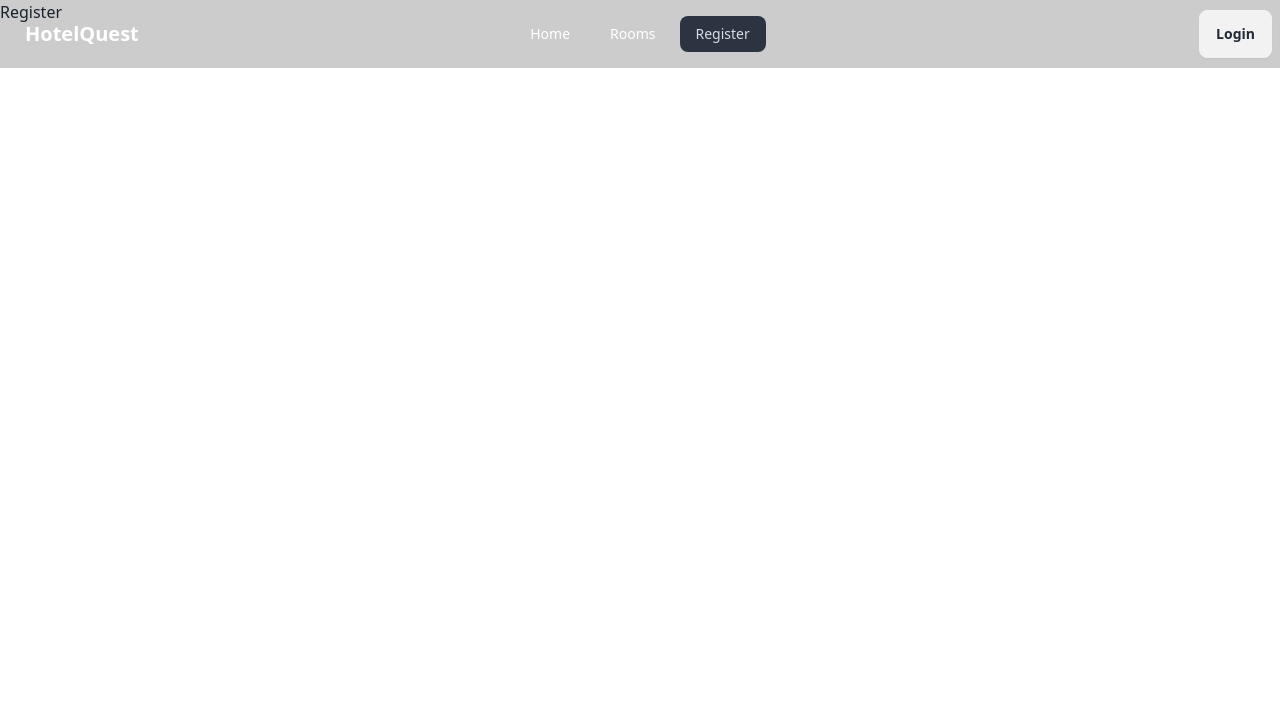
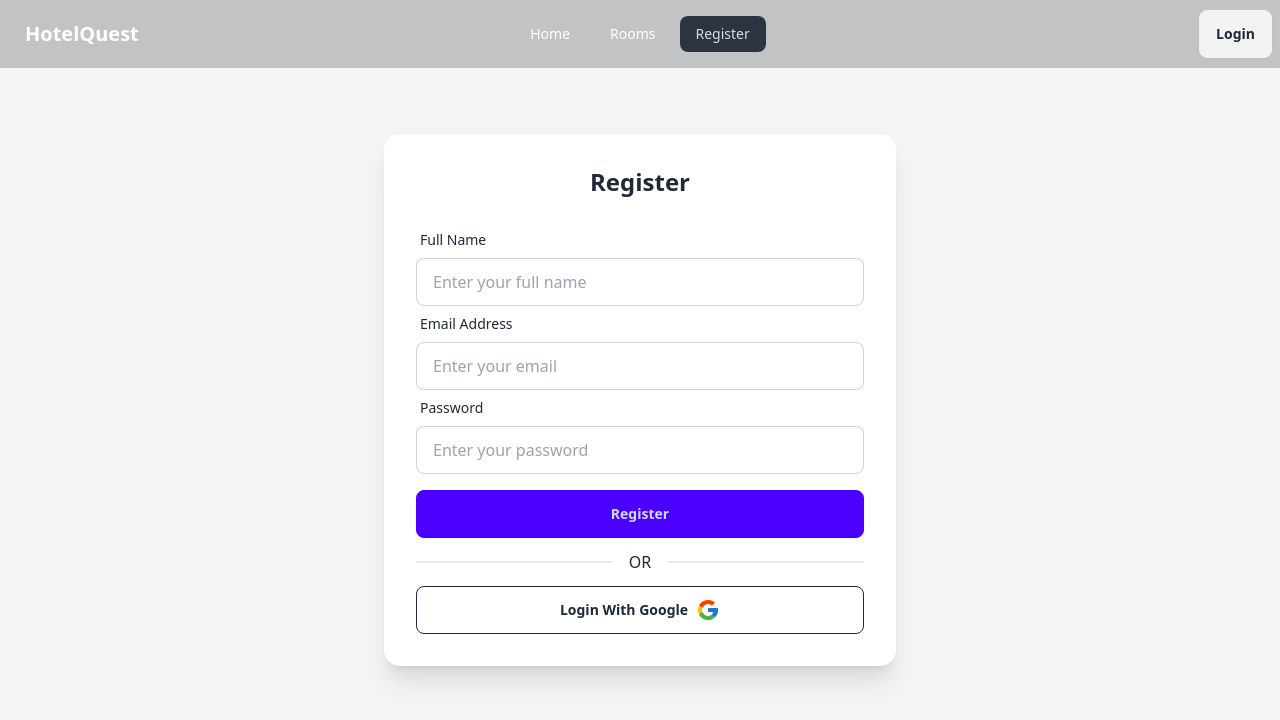
Before and after one commit to Tamjid388/Hotel-Booking-Platform-ClientSide, a React (Vite) app: page /register in a window 1280 px wide. Shown: the top 720 px of the page. Built offline with nearby package versions, Linux system fonts and the light colour scheme.

Commit message:
React hook forms in register and signIN

```diff
--- a/package.json
+++ b/package.json
@@ -14,6 +14,8 @@
     "match-sorter": "^8.0.0",
     "react": "^18.3.1",
     "react-dom": "^18.3.1",
+    "react-hook-form": "^7.54.2",
+    "react-icons": "^5.4.0",
     "react-router-dom": "^7.1.1",
     "sort-by": "^1.2.0",
     "swiper": "^11.2.0"
--- a/src/Pages/Login/Login.jsx
+++ b/src/Pages/Login/Login.jsx
@@ -1,7 +1,72 @@
-import React from 'react'
+import { useForm } from "react-hook-form"
 
 export const Login = () => {
+const {
+    register,
+    handleSubmit,
+
+    formState: { errors },
+  } = useForm();
+
+  const onSubmit = (data) => {
+    console.log(data)
+
+  }
+
   return (
-    <div>Login</div>
-  )
-}
+    <div className="flex justify-center items-center min-h-screen bg-gray-100">
+      <div className="card w-full max-w-xl bg-white shadow-xl p-8">
+        <div className="card-body">
+          <h2 className="text-3xl font-bold text-center mb-6">Login</h2>
+          <form onSubmit={handleSubmit(onSubmit)}>
+            {/* Email Address */}
+            <div className="form-control">
+              <label className="label">
+                <span className="label-text">Email Address</span>
+              </label>
+              <input
+                type="email"
+                name="email"
+                placeholder="Enter your email"
+                {...register("email")}
+                className="input input-bordered w-full"
+                required
+              />
+            </div>
+
+            {/* Password */}
+            <div className="form-control mt-4">
+              <label className="label">
+                <span className="label-text">Password</span>
+              </label>
+              <input
+                type="password"
+                name="password"
+                placeholder="Enter your password"
+                {...register("password")}
+                className="input input-bordered w-full"
+                required
+              />
+            </div>
+
+
+            {/* Submit Button */}
+            <div className="form-control mt-6">
+              <button type="submit" className="btn btn-primary w-full">
+                Login
+              </button>
+            </div>
+          </form>
+
+          {/* Register Link */}
+          <p className="text-center mt-4">
+            Don't have an account?{" "}
+            <a href="/register" className="text-blue-500 hover:underline">
+              Register here
+            </a>
+          </p>
+        </div>
+      </div>
+    </div>
+  );
+};
--- a/src/Pages/Register/Register.jsx
+++ b/src/Pages/Register/Register.jsx
@@ -1,7 +1,89 @@
-import React from 'react'
+import { FcGoogle } from "react-icons/fc";
+import { useForm } from "react-hook-form"
 
 export const Register = () => {
+  const {
+    register,
+    handleSubmit,
+
+    formState: { errors },
+  } = useForm()
+  const onSubmit = (data) => {
+    console.log(data)
+
+  }
+
+
   return (
-    <div>Register</div>
+    <div className="flex justify-center items-center h-screen bg-gray-100">
+    <div className="card w-full max-w-lg bg-white shadow-xl">
+      <div className="card-body">
+        <h2 className="text-2xl font-bold text-center mb-4">Register</h2>
+        <form onSubmit={handleSubmit(onSubmit)}>
+          {/* Full Name */}
+          <div className="form-control">
+            <label className="label">
+              <span className="label-text">Full Name</span>
+            </label>
+            <input
+              type="text"
+              name="fullName"
+              placeholder="Enter your full name"
+              {...register("fullname")}
+              className="input input-bordered w-full"
+              required
+            />
+          </div>
+
+          {/* Email Address */}
+          <div className="form-control">
+            <label className="label">
+              <span className="label-text">Email Address</span>
+            </label>
+            <input
+              type="email"
+              name="email"
+              placeholder="Enter your email"
+              {...register("email")}
+              className="input input-bordered w-full"
+              required
+            />
+          </div>
+
+          {/* Password */}
+          <div className="form-control">
+            <label className="label">
+              <span className="label-text">Password</span>
+            </label>
+            <input
+              type="password"
+              name="password"
+              {...register("password")}
+              placeholder="Enter your password"
+              className="input input-bordered w-full"
+              required
+            />
+          </div>
+
+
+
+          {/* Submit Button */}
+          <div className="form-control mt-4">
+            <button type="submit" className="btn btn-primary w-full">
+              Register
+            </button>
+          </div>
+
+          <div className='divider'>OR</div>
+          <div className="form-control mt-4">
+            <button  className="btn btn-outline w-full hover:btn-ghost">
+             Login With Google <span className="text-2xl "><FcGoogle /></span>
+            </button>
+          </div>
+        </form>
+      </div>
+    </div>
+  </div>
   )
+
 }
```
Also changed, not shown: public/room.json (+14 -16 lines), 1 other file (tests, documents, lock files or other folders).
